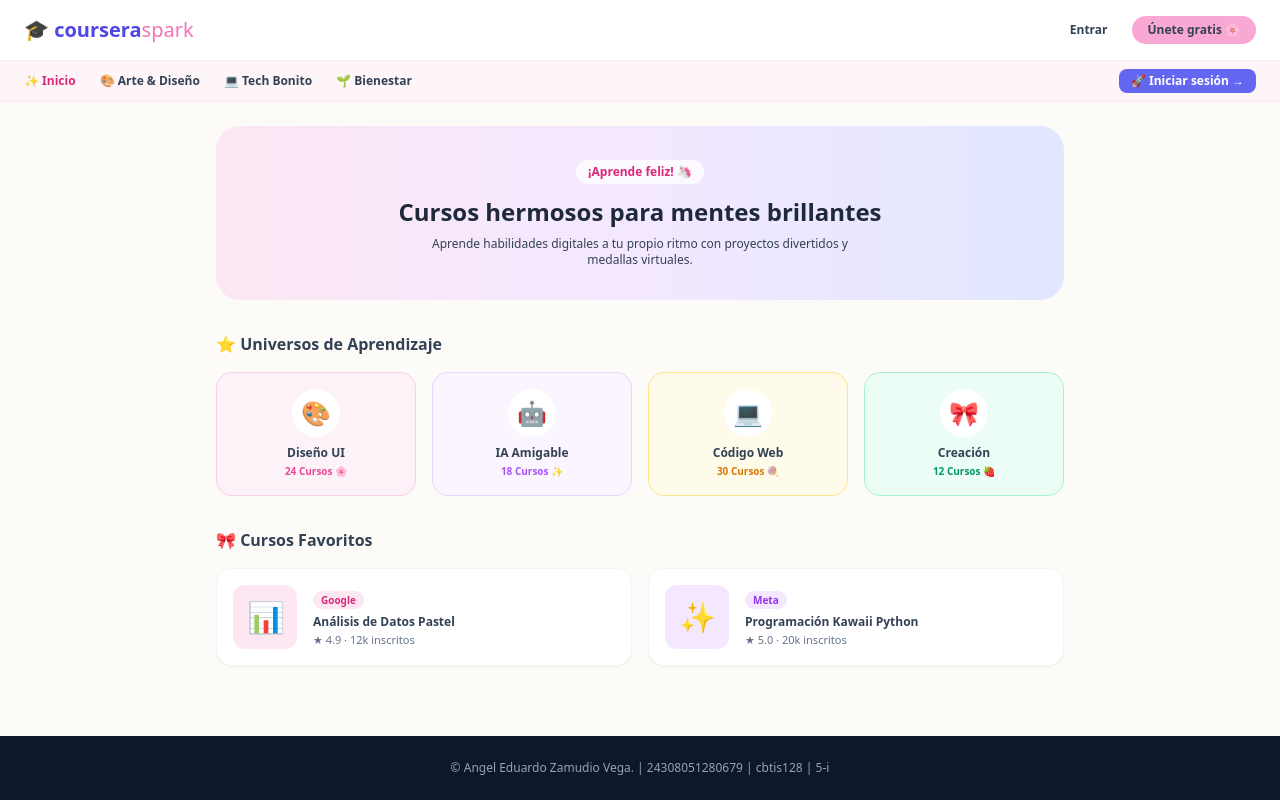
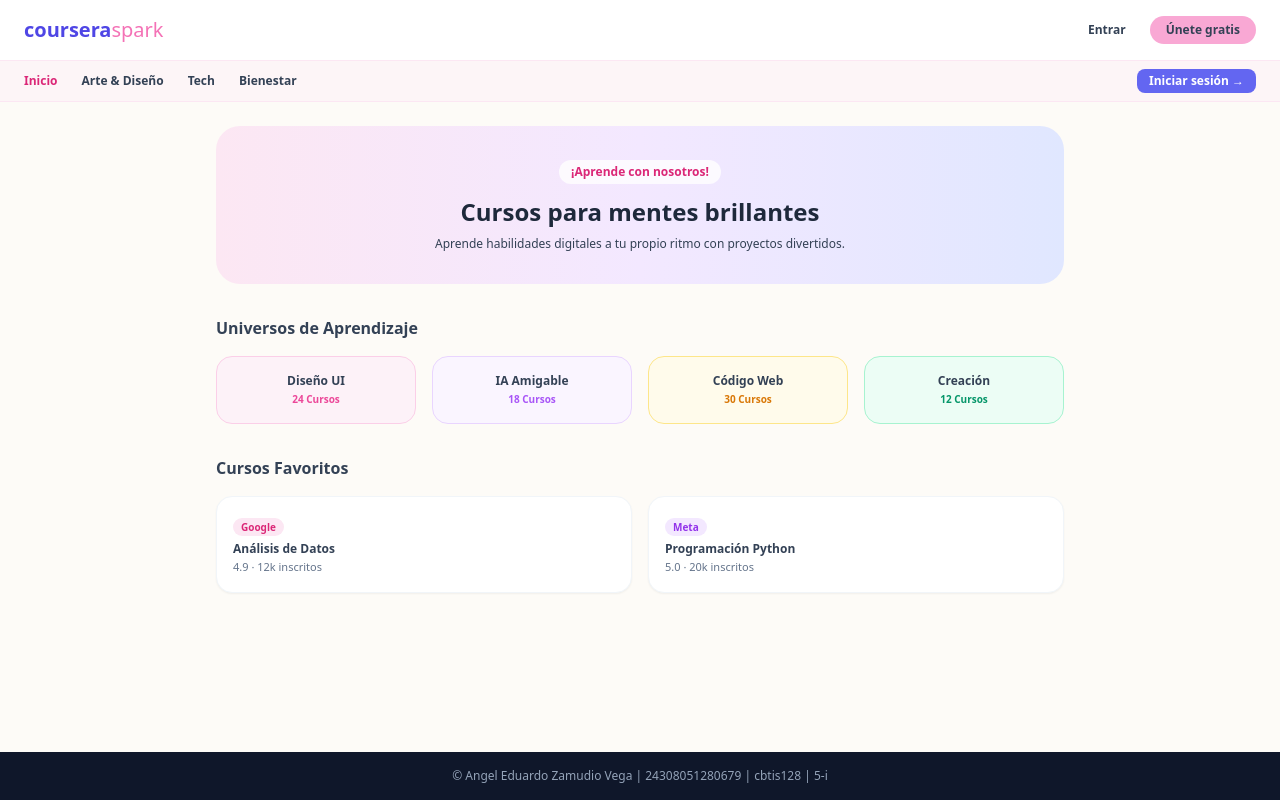
Before and after one commit to angelzamudio123/prac8, a plain HTML site: page index.html in a window 1280 px wide. Drawn offline with nearby package versions, Linux system fonts and the light colour scheme.

Commit message:
Update index.html

```diff
--- a/index.html
+++ b/index.html
@@ -3,98 +3,88 @@
 <head>
     <meta charset="UTF-8">
     <meta name="viewport" content="width=device-width, initial-scale=1.0">
-    <title>Coursera Spark ✨</title>
+    <title>Coursera Spark</title>
     <script src="https://cdn.tailwindcss.com"></script>
 </head>
 <body class="bg-[#fdfbf7] text-slate-700 min-h-screen flex flex-col font-sans">
 
-    <!-- ENCABEZADO -->
+    <!-- ENCABEZADO Y NAVEGACIÓN -->
     <header class="bg-white border-b border-pink-100 px-6 py-4 flex justify-between items-center">
-        <a href="#" class="text-xl font-bold text-indigo-600">🎓 coursera<span class="text-pink-400 font-normal">spark</span></a>
+        <a href="#" class="text-xl font-bold text-indigo-600">coursera<span class="text-pink-400 font-normal">spark</span></a>
         <div class="flex gap-2 text-xs font-semibold">
             <button onclick="toggleModal('login')" class="px-4 py-1.5 hover:text-slate-900">Entrar</button>
-            <button onclick="toggleModal('register')" class="px-4 py-1.5 bg-pink-300 hover:bg-pink-400 rounded-full">Únete gratis 🌸</button>
+            <button onclick="toggleModal('register')" class="px-4 py-1.5 bg-pink-300 hover:bg-pink-400 rounded-full">Únete gratis</button>
         </div>
     </header>
 
-    <!-- NAVEGACIÓN -->
     <nav class="bg-pink-50/60 border-b border-pink-100 px-6 py-2 flex items-center justify-between text-xs font-semibold">
         <div class="flex gap-6">
-            <a href="index.html" class="text-pink-600 font-bold">✨ Inicio</a>
-            <a href="#" class="hover:text-pink-600">🎨 Arte & Diseño</a>
-            <a href="#" class="hover:text-pink-600">💻 Tech Bonito</a>
-            <a href="#" class="hover:text-pink-600">🌱 Bienestar</a>
+            <a href="index.html" class="text-pink-600 font-bold">Inicio</a>
+            <a href="#" class="hover:text-pink-600">Arte & Diseño</a>
+            <a href="#" class="hover:text-pink-600">Tech</a>
+            <a href="#" class="hover:text-pink-600">Bienestar</a>
         </div>
-        <button onclick="toggleModal('login')" class="bg-indigo-500 hover:bg-indigo-600 text-white px-3 py-1 rounded-lg flex items-center gap-1">
-            🚀 Iniciar sesión &rarr;
-        </button>
+        <button onclick="toggleModal('login')" class="bg-indigo-500 hover:bg-indigo-600 text-white px-3 py-1 rounded-lg">Iniciar sesión &rarr;</button>
     </nav>
 
     <!-- CONTENIDO PRINCIPAL -->
     <main class="max-w-4xl mx-auto p-6 flex-1 w-full space-y-8">
         <section class="bg-gradient-to-r from-pink-100 via-purple-100 to-indigo-100 p-8 rounded-3xl text-center">
-            <span class="bg-white/80 text-pink-600 text-xs font-bold px-3 py-1 rounded-full inline-block mb-3">¡Aprende feliz! 🦄</span>
-            <h1 class="text-2xl font-extrabold text-slate-800 mb-2">Cursos hermosos para mentes brillantes</h1>
-            <p class="text-xs max-w-md mx-auto">Aprende habilidades digitales a tu propio ritmo con proyectos divertidos y medallas virtuales.</p>
+            <span class="bg-white/80 text-pink-600 text-xs font-bold px-3 py-1 rounded-full inline-block mb-3">¡Aprende con nosotros!</span>
+            <h1 class="text-2xl font-extrabold text-slate-800 mb-2">Cursos para mentes brillantes</h1>
+            <p class="text-xs max-w-md mx-auto">Aprende habilidades digitales a tu propio ritmo con proyectos divertidos.</p>
         </section>
 
         <section class="space-y-4">
-            <h2 class="text-base font-bold flex items-center gap-2">⭐ Universos de Aprendizaje</h2>
+            <h2 class="text-base font-bold">Universos de Aprendizaje</h2>
             <div class="grid grid-cols-2 sm:grid-cols-4 gap-4 text-center text-xs">
-                <div class="bg-pink-50 border border-pink-200 p-4 rounded-2xl cursor-pointer hover:-translate-y-1 transition-transform">
-                    <div class="w-12 h-12 bg-white rounded-full flex items-center justify-center text-2xl mx-auto mb-2">🎨</div>
+                <div class="bg-pink-50 border border-pink-200 p-4 rounded-2xl cursor-pointer">
                     <h3 class="font-bold">Diseño UI</h3>
-                    <p class="text-[10px] text-pink-500 font-semibold mt-0.5">24 Cursos 🌸</p>
+                    <p class="text-[10px] text-pink-500 font-semibold mt-0.5">24 Cursos</p>
                 </div>
-                <div class="bg-purple-50 border border-purple-200 p-4 rounded-2xl cursor-pointer hover:-translate-y-1 transition-transform">
-                    <div class="w-12 h-12 bg-white rounded-full flex items-center justify-center text-2xl mx-auto mb-2">🤖</div>
+                <div class="bg-purple-50 border border-purple-200 p-4 rounded-2xl cursor-pointer">
                     <h3 class="font-bold">IA Amigable</h3>
-                    <p class="text-[10px] text-purple-500 font-semibold mt-0.5">18 Cursos ✨</p>
+                    <p class="text-[10px] text-purple-500 font-semibold mt-0.5">18 Cursos</p>
                 </div>
-                <div class="bg-amber-50 border border-amber-200 p-4 rounded-2xl cursor-pointer hover:-translate-y-1 transition-transform">
-                    <div class="w-12 h-12 bg-white rounded-full flex items-center justify-center text-2xl mx-auto mb-2">💻</div>
+                <div class="bg-amber-50 border border-amber-200 p-4 rounded-2xl cursor-pointer">
                     <h3 class="font-bold">Código Web</h3>
-                    <p class="text-[10px] text-amber-600 font-semibold mt-0.5">30 Cursos 🍭</p>
+                    <p class="text-[10px] text-amber-600 font-semibold mt-0.5">30 Cursos</p>
                 </div>
-                <div class="bg-emerald-50 border border-emerald-200 p-4 rounded-2xl cursor-pointer hover:-translate-y-1 transition-transform">
-                    <div class="w-12 h-12 bg-white rounded-full flex items-center justify-center text-2xl mx-auto mb-2">🎀</div>
+                <div class="bg-emerald-50 border border-emerald-200 p-4 rounded-2xl cursor-pointer">
                     <h3 class="font-bold">Creación</h3>
-                    <p class="text-[10px] text-emerald-600 font-semibold mt-0.5">12 Cursos 🍓</p>
+                    <p class="text-[10px] text-emerald-600 font-semibold mt-0.5">12 Cursos</p>
                 </div>
             </div>
         </section>
 
         <section class="space-y-4">
-            <h2 class="text-base font-bold flex items-center gap-2">🎀 Cursos Favoritos</h2>
+            <h2 class="text-base font-bold">Cursos Favoritos</h2>
             <div class="grid grid-cols-1 sm:grid-cols-2 gap-4">
                 <div class="bg-white border border-slate-100 p-4 rounded-2xl flex gap-4 items-center shadow-sm">
-                    <div class="w-16 h-16 bg-pink-100 rounded-xl flex items-center justify-center text-3xl">📊</div>
                     <div>
                         <span class="bg-pink-100 text-pink-600 text-[10px] font-bold px-2 py-0.5 rounded-full">Google</span>
-                        <h3 class="text-xs font-bold mt-1">Análisis de Datos Pastel</h3>
-                        <p class="text-[11px] text-slate-500 mt-0.5">★ 4.9 · 12k inscritos</p>
+                        <h3 class="text-xs font-bold mt-1">Análisis de Datos</h3>
+                        <p class="text-[11px] text-slate-500 mt-0.5">4.9 · 12k inscritos</p>
                     </div>
                 </div>
                 <div class="bg-white border border-slate-100 p-4 rounded-2xl flex gap-4 items-center shadow-sm">
-                    <div class="w-16 h-16 bg-purple-100 rounded-xl flex items-center justify-center text-3xl">✨</div>
                     <div>
                         <span class="bg-purple-100 text-purple-600 text-[10px] font-bold px-2 py-0.5 rounded-full">Meta</span>
-                        <h3 class="text-xs font-bold mt-1">Programación Kawaii Python</h3>
-                        <p class="text-[11px] text-slate-500 mt-0.5">★ 5.0 · 20k inscritos</p>
+                        <h3 class="text-xs font-bold mt-1">Programación Python</h3>
+                        <p class="text-[11px] text-slate-500 mt-0.5">5.0 · 20k inscritos</p>
                     </div>
                 </div>
             </div>
         </section>
     </main>
 
-    <!-- MODAL DE SESIÓN / REGISTRO RESTRUCTURADO -->
+    <!-- MODAL DE SESIÓN / REGISTRO -->
     <div id="authModal" onclick="if(event.target===this) toggleModal()" class="fixed inset-0 bg-slate-900/40 backdrop-blur-sm hidden items-center justify-center p-4 z-50">
         <div class="bg-white rounded-3xl max-w-sm w-full p-6 shadow-2xl relative border border-pink-100 text-center space-y-4">
             <button onclick="toggleModal()" class="absolute top-4 right-4 text-slate-400 hover:text-slate-600 w-7 h-7 bg-slate-100 rounded-full">✕</button>
 
             <div>
-                <span id="modalIcon" class="text-3xl">🔑</span>
-                <h2 id="modalTitle" class="text-lg font-bold mt-1">¡Qué alegría verte!</h2>
+                <h2 id="modalTitle" class="text-lg font-bold mt-1">Iniciar Sesión</h2>
                 <p id="modalDesc" class="text-xs text-slate-500">Ingresa tus datos para acceder</p>
             </div>
 
@@ -105,32 +95,28 @@
                 </div>
                 <div>
                     <label class="block text-xs font-semibold mb-1">Correo electrónico</label>
-                    <input type="email" placeholder="hola@ejemplo.com" class="w-full px-3 py-2 text-xs border rounded-xl outline-none focus:ring-2 focus:ring-pink-300 bg-slate-50">
+                    <input type="email" placeholder="correo@ejemplo.com" class="w-full px-3 py-2 text-xs border rounded-xl outline-none focus:ring-2 focus:ring-pink-300 bg-slate-50">
                 </div>
                 <div>
                     <label class="block text-xs font-semibold mb-1">Contraseña</label>
                     <input type="password" placeholder="••••••••" class="w-full px-3 py-2 text-xs border rounded-xl outline-none focus:ring-2 focus:ring-pink-300 bg-slate-50">
                 </div>
-                <button id="modalBtn" type="submit" class="w-full py-2.5 bg-indigo-500 hover:bg-indigo-600 text-white font-bold text-xs rounded-xl shadow-sm mt-2">
-                    Iniciar Sesión ✨
-                </button>
+                <button id="modalBtn" type="submit" class="w-full py-2.5 bg-indigo-500 text-white font-bold text-xs rounded-xl mt-2">Iniciar Sesión</button>
             </form>
 
-            <div class="pt-2 border-t border-pink-50">
-                <p id="toggleText" class="text-xs text-slate-500">¿Aún no tienes una cuenta?</p>
-                <button id="toggleBtn" onclick="setAuthMode(currentMode === 'login' ? 'register' : 'login')" class="text-xs font-bold text-pink-500 hover:underline mt-0.5">
-                    Crear cuenta nueva 🌸
-                </button>
+            <div class="pt-2 border-t border-pink-50 text-xs text-slate-500">
+                <span id="toggleText">¿Aún no tienes una cuenta?</span>
+                <button id="toggleBtn" onclick="setAuthMode(currentMode === 'login' ? 'register' : 'login')" class="font-bold text-pink-500 hover:underline block mx-auto mt-0.5">Crear cuenta nueva</button>
             </div>
         </div>
     </div>
 
     <!-- PIE DE PÁGINA -->
-    <footer class="bg-slate-900 text-slate-400 text-center text-xs py-6 mt-8">
-        <p>&copy; Angel Eduardo Zamudio Vega. | 24308051280679 | cbtis128 | 5-i</p>
+    <footer class="bg-slate-900 text-slate-400 text-center text-xs py-4 mt-8">
+        <p>&copy; Angel Eduardo Zamudio Vega | 24308051280679 | cbtis128 | 5-i</p>
     </footer>
 
-    <!-- LÓGICA REDUCIDA -->
+    <!-- LÓGICA -->
     <script>
         const modal = document.getElementById('authModal');
         let currentMode = 'login';
@@ -145,13 +131,12 @@
             currentMode = mode;
             const isReg = mode === 'register';
             document.getElementById('nameField').classList.toggle('hidden', !isReg);
-            document.getElementById('modalIcon').innerText = isReg ? '🎀' : '🔑';
-            document.getElementById('modalTitle').innerText = isReg ? '¡Bienvenido al equipo!' : '¡Qué alegría verte!';
+            document.getElementById('modalTitle').innerText = isReg ? 'Crear Cuenta' : 'Iniciar Sesión';
             document.getElementById('modalDesc').innerText = isReg ? 'Crea tu cuenta gratis en segundos' : 'Ingresa tus datos para acceder';
-            document.getElementById('modalBtn').innerText = isReg ? 'Crear mi cuenta 🦄' : 'Iniciar Sesión ✨';
-            document.getElementById('modalBtn').className = `w-full py-2.5 font-bold text-xs rounded-xl shadow-sm mt-2 ${isReg ? 'bg-pink-400 hover:bg-pink-500 text-slate-800' : 'bg-indigo-500 hover:bg-indigo-600 text-white'}`;
+            document.getElementById('modalBtn').innerText = isReg ? 'Crear Cuenta' : 'Iniciar Sesión';
+            document.getElementById('modalBtn').className = `w-full py-2.5 font-bold text-xs rounded-xl mt-2 ${isReg ? 'bg-pink-400 text-slate-800' : 'bg-indigo-500 text-white'}`;
             document.getElementById('toggleText').innerText = isReg ? '¿Ya tienes una cuenta?' : '¿Aún no tienes una cuenta?';
-            document.getElementById('toggleBtn').innerText = isReg ? 'Iniciar sesión aquí →' : 'Crear cuenta nueva 🌸';
+            document.getElementById('toggleBtn').innerText = isReg ? 'Iniciar sesión aquí' : 'Crear cuenta nueva';
         }
     </script>
 </body>
```
